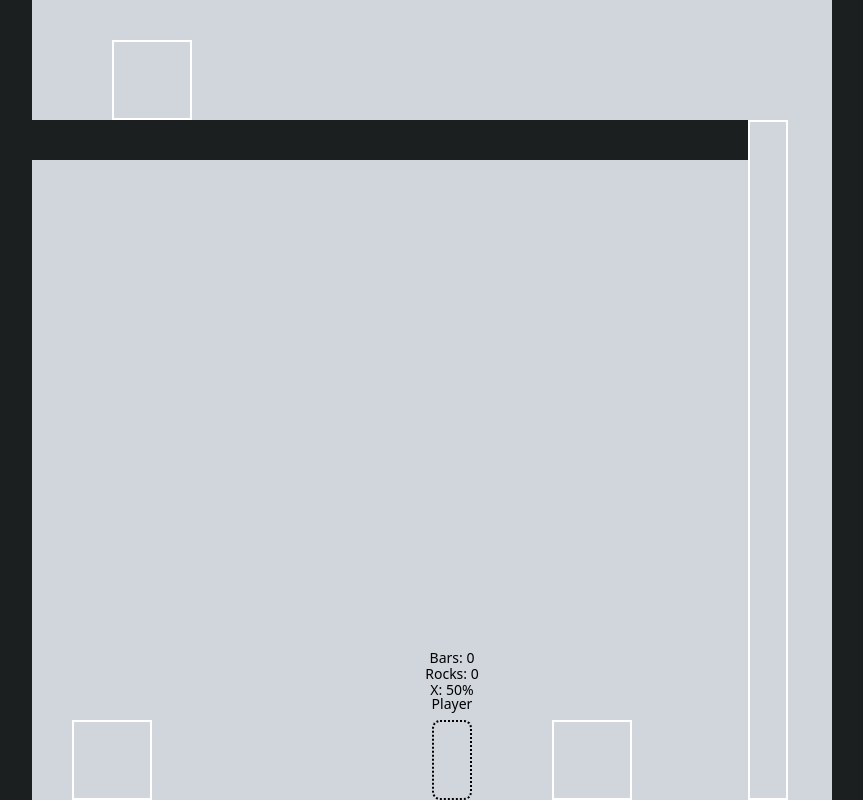
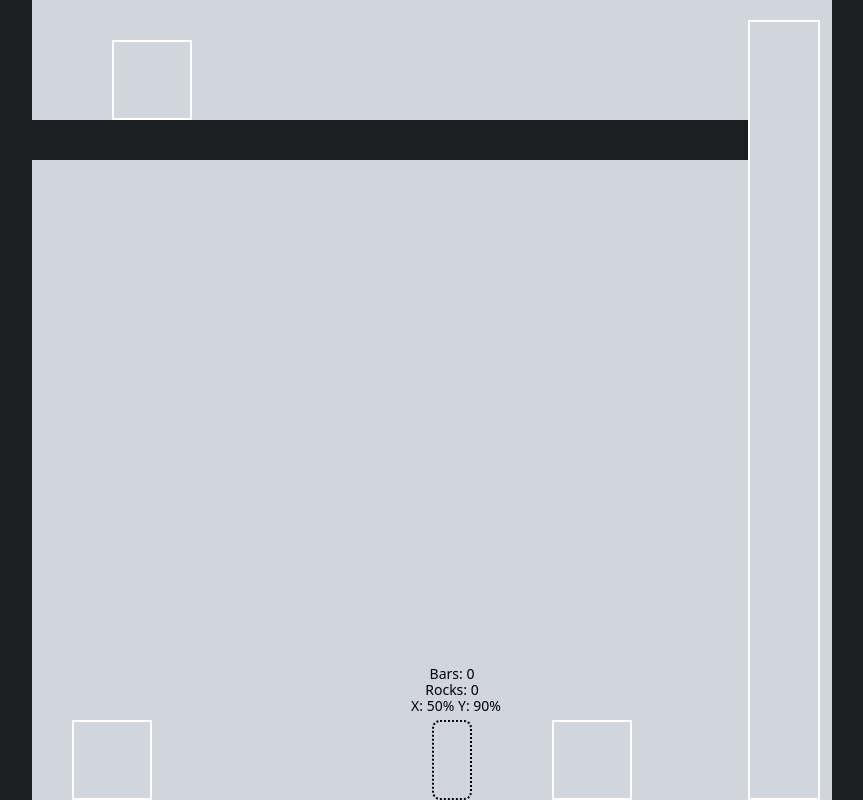
Before and after one commit to Antoni101/ReactGame, a React (Vite) app: page / in a window 1280 px wide. Shown: the whole page, without its empty margins (208-1071 px from the left). Built offline with nearby package versions, Linux system fonts and the light colour scheme.

Commit message:
Ladder fix

```diff
--- a/src/Ladder.jsx
+++ /dev/null
@@ -1,10 +0,0 @@
-function Ladder() {
-
-    return (
-        <div className="absolute w-10 h-170 border-2 border-white"
-        style={{ top: `${15}%`, left: `${89.5}%`,}}>
-        </div>
-    )
-}
-
-export default Ladder
--- a/src/Player.jsx
+++ b/src/Player.jsx
@@ -1,10 +1,10 @@
 import { useState, useEffect } from 'react'
 
-function GamePlayer({ user }) {
+function GamePlayer() {
     const [player, setPlayer] = useState({
-        name: user,
         mining: null,
         smelting: null,
+        money: 0,
         rocks: 0,
         bars: 0,
         x: 50,
@@ -134,26 +134,18 @@ function GamePlayer({ user }) {
                 </div>
             </div>
 
-            <div>
-                <div className="absolute text-sm w-20 h-8 text-black text-center"
-                    style={{ top: `${player.y - 3.2}%`, left: `${player.x - 2.5}%`, }}>
-                        {player.name}
-                    </div>
+            <div className="absolute text-sm w-30 h-8 text-black text-center"
+                style={{ top: `${player.y - 3}%`, left: `${player.x - 4.5}%`, }}>
+                X: {player.x}% Y: {player.y.toFixed(0)}%
             </div>
-
 
             <div className="absolute text-sm w-20 h-8 text-black text-center"
                 style={{ top: `${player.y - 5}%`, left: `${player.x - 2.5}%`, }}>
-                X: {player.x}%
+                Rocks: {player.rocks}
             </div>
 
             <div className="absolute text-sm w-20 h-8 text-black text-center"
                 style={{ top: `${player.y - 7}%`, left: `${player.x - 2.5}%`, }}>
-                Rocks: {player.rocks}
-            </div>
-
-            <div className="absolute text-sm w-20 h-8 text-black text-center"
-                style={{ top: `${player.y - 9}%`, left: `${player.x - 2.5}%`, }}>
                 Bars: {player.bars}
             </div>
         </div>
--- a/src/main.jsx
+++ b/src/main.jsx
@@ -4,7 +4,6 @@ import { useState } from 'react'
 import GamePlayer from './Player.jsx'
 import Mine from './Mine.jsx'
 import Smelter from './Smelter.jsx'
-import Ladder from './Ladder.jsx'
 import Floor from './Floor.jsx'
 import Sell from './Sell.jsx'
 import './index.css'
@@ -14,12 +13,11 @@ function GameArea() {
   return (
     <div className="flex items-center justify-center h-screen w-screen">
       <div className="bg-gray-300 relative w-200 h-200 text-white">
-        <Floor />
-        <GamePlayer user={"Player"}/>
-        <Mine />
-        <Smelter />
-        <Ladder />
-        <Sell />
+        <GamePlayer/>
+         <Floor /> <Mine /> <Smelter /> <Sell />
+        <div className="absolute w-18 h-195 border-2 border-white"
+          style={{ top: `${2.5}%`, left: `${89.5}%`,}}>
+        </div>
       </div>
     </div>
   );
```
Also changed, not shown: src/Zones.jsx (added).
